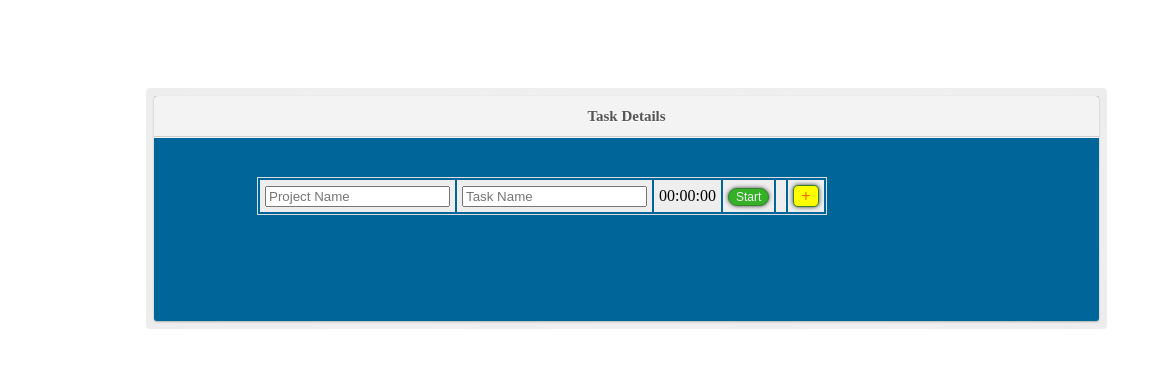
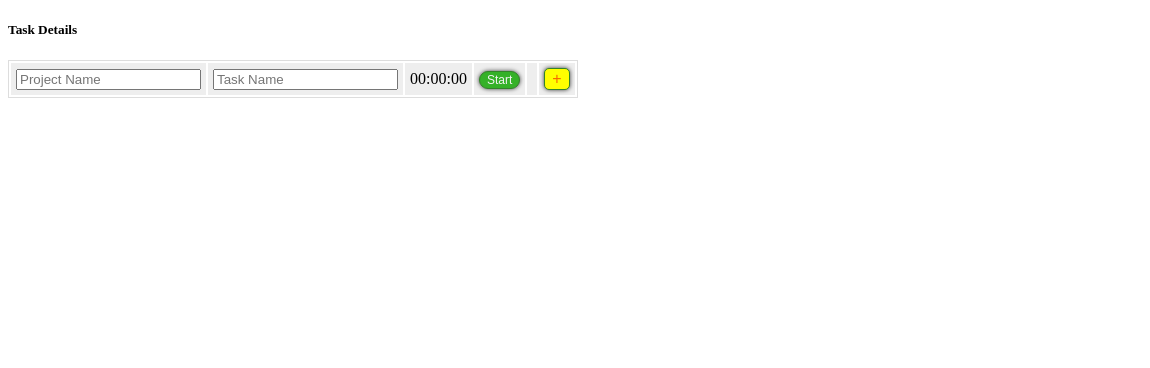
Before and after one commit to ARAVAMS/Task-Management, an Electron app: page index.html in a window 1150 px wide. Drawn offline with nearby package versions, Linux system fonts and the light colour scheme.

Commit message:
reduce window size

```diff
--- a/app.css
+++ b/app.css
@@ -139,7 +139,7 @@ color:rgb(246, 106, 0);
 font-size: 17px;
 }
 
-.login {
+/*.login {
   position: relative;
   margin: 88px 146px;
   padding: 22px 382px 86px 103px;
@@ -148,9 +148,9 @@ font-size: 17px;
   border-radius: 3px;
   -webkit-box-shadow: 0 0 200px rgba(255, 255, 255, 0.5), 0 1px 2px rgba(0, 0, 0, 0.3);
   box-shadow: 0 0 200px rgba(255, 255, 255, 0.5), 0 1px 2px rgba(0, 0, 0, 0.3);
-  	position:absolute;
+  	position:absolute;*/
 	/* for ie */
-	filter: progid:DXImageTransform.Microsoft.BasicImage(rotation=3);
+	/*filter: progid:DXImageTransform.Microsoft.BasicImage(rotation=3);
 }
 .login:before {
   content: '';
@@ -181,4 +181,4 @@ font-size: 17px;
   background-image: linear-gradient(to bottom, whiteffd, #eef2f5);
   -webkit-box-shadow: 0 1px whitesmoke;
   box-shadow: 0 1px whitesmoke;
-}
+}*/
--- a/app.js
+++ b/app.js
@@ -57,7 +57,7 @@ var eatTimerCtrl= this;
         var s = checkTime(Math.floor(ms));
         // normalize time string
        $scope.data.names[index].timer = h + ":" + m + ":" + s;
-        //alert($scope.data.names[index].timer);
+        alert($scope.data.names[index].timer);
         // timer expired, restart timer
         $scope.data.names[index].tmPromise = $timeout(function () {
             $scope.startTimer(index);
--- a/index.html
+++ b/index.html
@@ -27,11 +27,8 @@
 
 
  <div class="login">
-  <h1>Task Details</h1>
-
-
-
-	  <table class="container">
+  <h5>Task Details</h5>
+ <table class="container">
 	 <tr ng-repeat="name in data.names track by $index">
 
 	  <td> <input type="text" ng-model="data.names[$index].projectName" placeholder="Project Name"></td>
```
Also changed, not shown: 1 other file.
